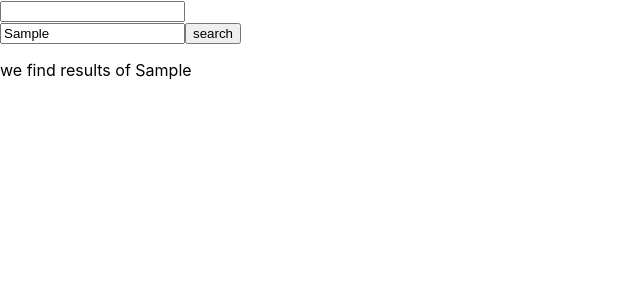
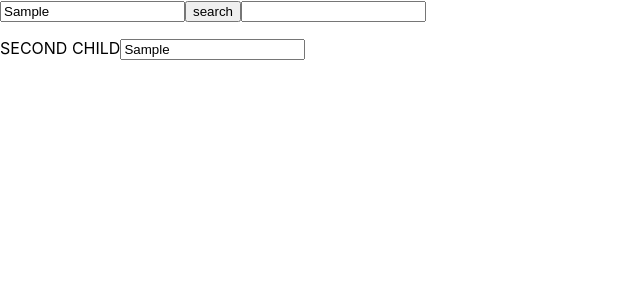
Before and after one commit to seongjin-an/idea-playground, a React (Create React App) app: page / in a window 1280 px wide. Both pictures are taken after typing "Sample", "Sample" into the empty fields and a click on the button "search". Shown: the top 300 px of the page, without its empty margins (0-640 px from the left). Built offline with nearby package versions, Linux system fonts and the light colour scheme.

Commit message:
beautiful Hook flow

```diff
--- a/src/App.tsx
+++ b/src/App.tsx
@@ -3,12 +3,16 @@ import logo from './logo.svg';
 import './App.css';
 import ClickOutside from "./components/ClickOutside";
 import CustomHook from "./components/CustomHook";
+import HookFlow from "./components/HookFlow";
+import TestCopmo from "./components/TestCopmo";
 
 function App() {
     return (
         <>
-            <ClickOutside/>
-            <CustomHook/>
+            {/*<ClickOutside/>*/}
+            {/*<CustomHook/>*/}
+
+            <HookFlow/>
         </>
     );
 }
--- /dev/null
+++ b/src/components/HookFlow.tsx
@@ -0,0 +1,90 @@
+import React, {ChangeEvent, useEffect, useState} from 'react';
+
+const Child: React.FC = () => {
+    console.log('--star to render child component')
+    const [text, setText] = useState( ()=> {
+        console.log('--Child useState initialized')
+        return ''
+    })
+    ////////////////////////////////////////////////////////////////////////////
+    useEffect(() => {
+        console.log('--Child useEffect, no deps')
+        return () => console.log('--Child useEffect [Cleanup], no deps')
+    })
+    useEffect(() => {
+        console.log('--Child useEffect, empty deps')
+        return () => console.log('--Child useEffect [Cleanup], empty deps')
+    }, [])
+    useEffect(() => {
+        console.log('--Child useEffect, [text]')
+        return () => console.log('--Child useEffect [Cleanup], [text]')
+    })
+    const handleChange = (event: ChangeEvent<HTMLInputElement>) => {
+        setText(event.target.value)
+    }
+    const element = <>
+        <input onChange={handleChange}/>
+        <p>{text}</p>
+    </>
+    console.log('--end Child render')
+    return element
+}
+
+const SecondChild: React.FC = () => {
+    console.log('----second child')
+    const [text, setText] = useState('')
+    useEffect(() => {
+        console.log('----second child useEffect, no deps')
+        return () => console.log('----second child useEffect [Cleanup], no deps')
+    })
+    useEffect(() => {
+        console.log('----second child useEffect, empty deps')
+        return () => console.log('----second child useEffect [Cleanup], empty deps')
+    }, [])
+    useEffect(() => {
+        console.log('----second child useEffect, [text]')
+        return () => console.log('----second child useEffect [Cleanup], [text]')
+    }, [text])
+    const handleParentTextChange = (event: ChangeEvent<HTMLInputElement>) => setText(event.target.value)
+    console.log('----end second child render')
+    return <>
+        SECOND CHILD
+        <input value={text} onChange={handleParentTextChange}/>
+    </>
+}
+
+const HookFlow: React.FC = () => {
+    console.log('start to render HookFlow component')
+    const [text, setText] = useState('')
+    const [show, setShow] = useState(() => {
+        console.log('setstate of show')
+        return false
+    })
+    useEffect(() => {
+        console.log('HookFlow useEffect, no deps')
+        return () => console.log('HookFlow useEffect [Cleanup], no deps')
+    })
+    useEffect(() => {
+        console.log('HookFlow useEffect, empty deps')
+        return ()=> console.log('HookFlow useEffect [Cleanup], empty deps')
+    }, [])
+    useEffect(() => {
+        console.log('HookFlow useEffect, [show]')
+        return () => console.log('HookFlow useEffect [Cleanup], [show]')
+    }, [show])
+    const handleClick = () => setShow(prev => !prev)
+    const handleParentTextChange = (event: ChangeEvent<HTMLInputElement>) => setText(event.target.value)
+    console.log('end HookFlow render')
+    return (
+        <>
+            <input value={text} onChange={handleParentTextChange}/>
+            <button onClick={handleClick}>search</button>
+            {show ? <Child/> :null}
+            <div>
+                <SecondChild/>
+            </div>
+        </>
+    )
+}
+
+export default HookFlow
--- /dev/null
+++ b/src/components/TestCopmo.tsx
@@ -0,0 +1,11 @@
+import React from "react";
+
+const TestCopmo: React.FC = () => {
+    console.log('render test component')
+    return(
+        <>
+        </>
+    )
+}
+
+export default TestCopmo
--- a/src/index.tsx
+++ b/src/index.tsx
@@ -8,9 +8,9 @@ const root = ReactDOM.createRoot(
   document.getElementById('root') as HTMLElement
 );
 root.render(
-  <React.StrictMode>
+  // <React.StrictMode>
     <App />
-  </React.StrictMode>
+  // </React.StrictMode>
 );
 
 // If you want to start measuring performance in your app, pass a function
```
